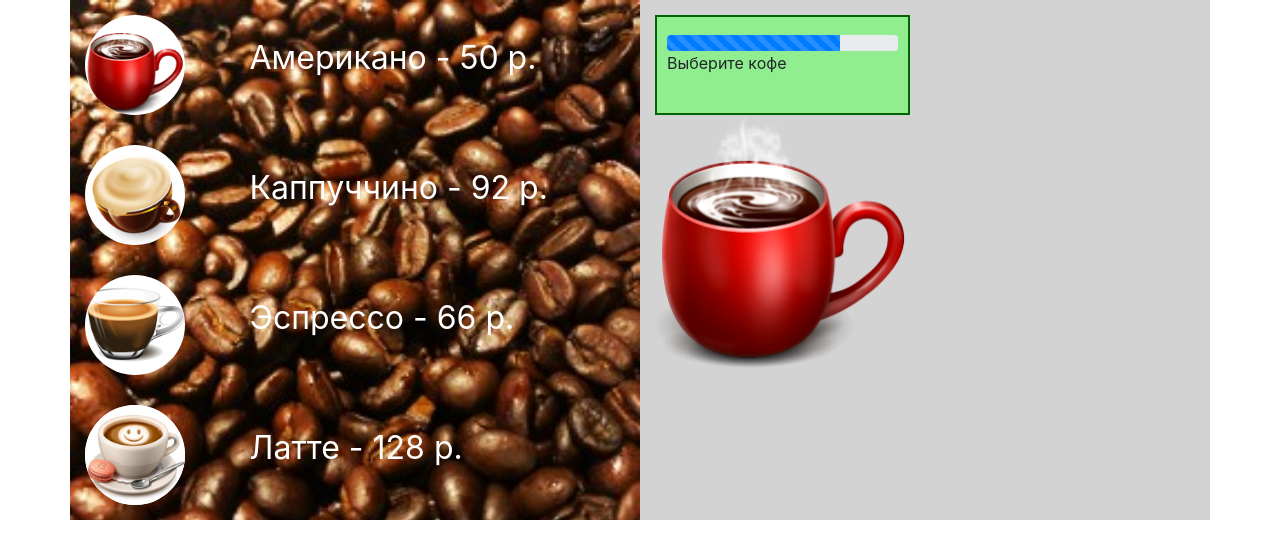
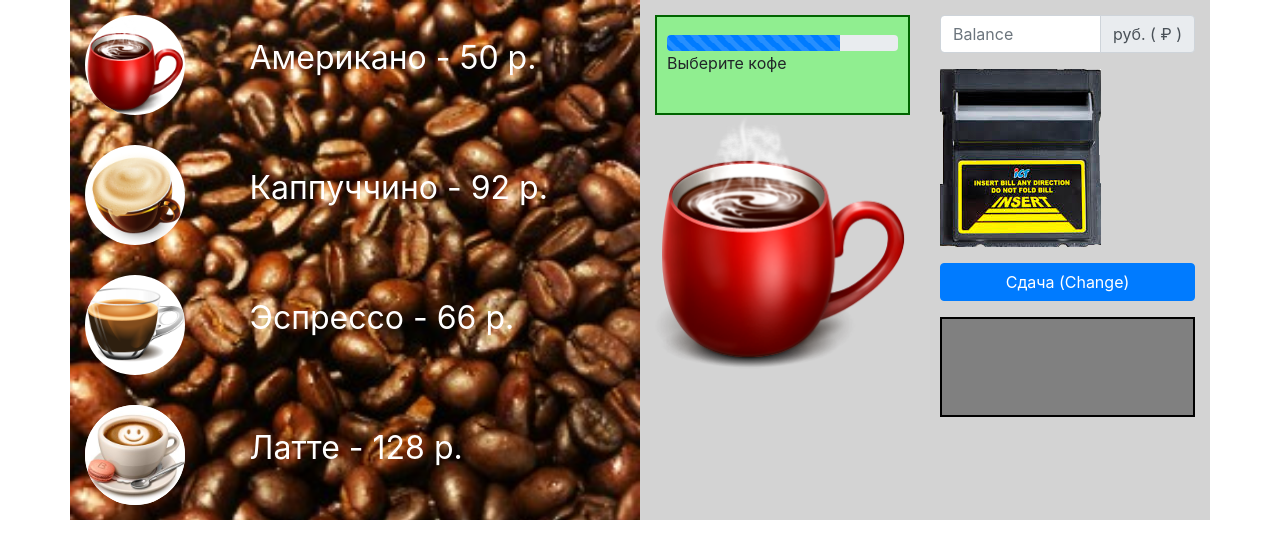
Before and after one commit to kras741/Coffee-machine, a PHP site: page / in a window 1280 px wide. Shown: the top 559 px of the page. Run offline with PHP 8.4, Linux system fonts and the light colour scheme.

Commit message:
Updated 18/06/2020

```diff
--- a/index.php
+++ b/index.php
@@ -56,8 +56,20 @@
               </div>
             </div>
             <div class="col-6"><!--input+ATM+change-->
+              <div class="input-group mb-3">
+                <input type="text" class="form-control balance" placeholder="Balance">
+                  <div class="input-group-append">
+                    <span class="input-group-text">руб. ( &#x20BD; )</span>
+                  </div>
+              </div>
+              <div class="atm">
+                <img src="img/bill_acc.png" alt="">
+              </div>
+              <button class="btn btn-primary btn-block mt-3 change-btn">Сдача (Change)</button><!--btn - кнопка, btn-primary - синий фон с белым шрифтом, btn-block - во всю ширину-->
+              <div class="change-box mt-3">
+              </div>
+            </div>
 
-            </div>
           </div>
         </div>
       </div>
--- a/style.css
+++ b/style.css
@@ -13,7 +13,7 @@
   background-color: rgba(50, 50, 50, 0.7);
 }
 .coffee-item img {
-  size: 78px;
+
   background-color: white;
   border-radius: 50%;
   height: 100px;
@@ -38,3 +38,11 @@
 .cup img {
   width: 100%;
 }
+.atm {
+  width: 100%;
+}
+.change-box {
+  background: grey;
+  border: 2px solid black;
+  min-height: 100px;
+}
```
